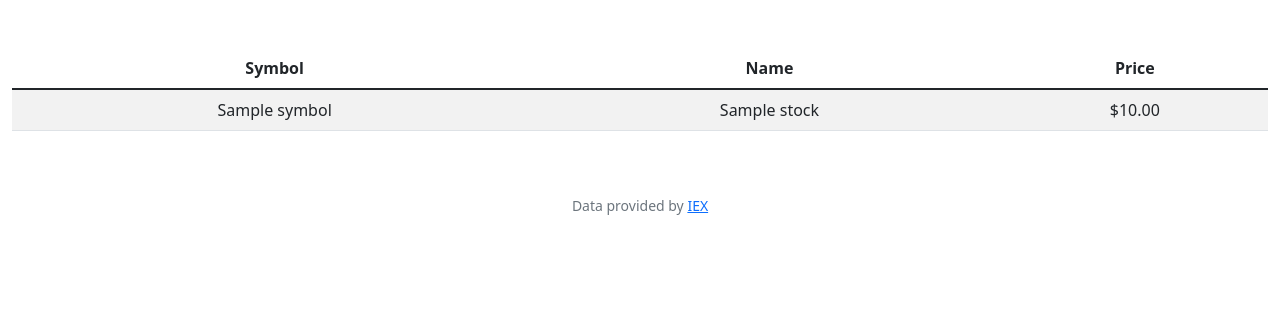
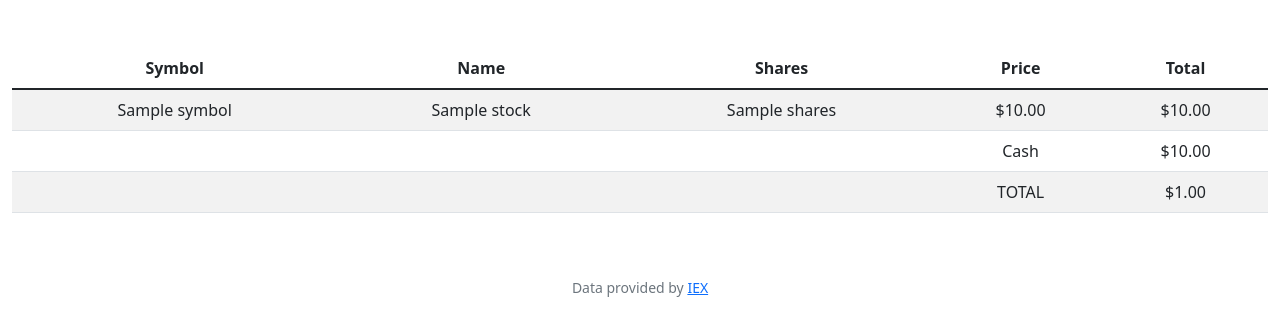
Before and after one commit to AlexZoll/financeCS50, a Flask app: template templates/index.html in a window 1280 px wide. Shown: the part 76-412 px from the top of the page. Run offline with Flask 2, Linux system fonts and the light colour scheme; the template is opened without the code that fills it: most values are stand-ins (such as "Sample title", 1, 10 or a date in 2020); some libraries are stand-ins or nearby versions.

Commit message:
Add index.html

```diff
--- a/app.py
+++ b/app.py
@@ -40,7 +40,36 @@ def after_request(response):
 @login_required
 def index():
     """Show portfolio of stocks"""
-    return apology("TODO")
+
+    # Get stocks data for current user
+    stocks = db.execute("SELECT stocks.shares, companies.symbol, companies.name FROM stocks INNER JOIN companies ON stocks.symbolid = companies.id WHERE stocks.userid = ? GROUP BY companies.symbol", session.get("user_id"))
+
+    # Get cash ammount
+    row = db.execute("SELECT cash FROM users WHERE id = ?", session.get("user_id"))
+    cash = row[0]["cash"]
+
+    # Sum cash and stocks value further
+    totalCash = cash
+
+    # Get current price for each stock
+    for stock in stocks:
+        quote = lookup(stock["symbol"])
+
+        # Ensure response exists
+        if quote == None:
+            return apology("Can't get actual price", 500)
+
+        # Add stock price into the list
+        stock["price"] = quote["price"]
+
+        # Sum stock value
+        stock["value"] = stock["price"] * stock["shares"]
+
+        # Add to total cash
+        totalCash += stock["value"]
+
+    #Render users stock list
+    return render_template("index.html", stocks=stocks, cash=cash, totalCash=totalCash)
 
 
 @app.route("/buy", methods=["GET", "POST"])
--- a/templates/index.html
+++ b/templates/index.html
@@ -1,8 +1,12 @@
 {% extends "layout.html" %}
+
+{% block title %}
+    Portfolio
+{% endblock %}
 
 {% block main %}
 
-    {% if stock %}
+    {% if stocks %}
         <table class="table table-striped">
             <thead>
                 <tr>
@@ -13,11 +17,18 @@
                         Name
                     </th>
                     <th>
+                        Shares
+                    </th>
+                    <th>
                         Price
+                    </th>
+                    <th>
+                        Total
                     </th>
                 </tr>
             </thead>
             <tbody>
+                {% for stock in stocks %}
                 <tr>
                     <td>
                         {{ stock.symbol }}
@@ -26,8 +37,29 @@
                         {{ stock.name }}
                     </td>
                     <td>
+                        {{ stock.shares }}
+                    </td>
+                    <td>
                         {{ stock.price | usd }}
                     </td>
+                    <td>
+                        {{ stock.value | usd}}
+                    </td>
+                </tr>
+                {% endfor %}
+                <tr>
+                    <td></td>
+                    <td></td>
+                    <td></td>
+                    <td>Cash</td>
+                    <td>{{ cash | usd}}</td>
+                </tr>
+                <tr>
+                    <td></td>
+                    <td></td>
+                    <td></td>
+                    <td>TOTAL</td>
+                    <td>{{ totalCash | usd}}</td>
                 </tr>
             </tbody>
         </table>
```
Also changed, not shown: finance.db.
